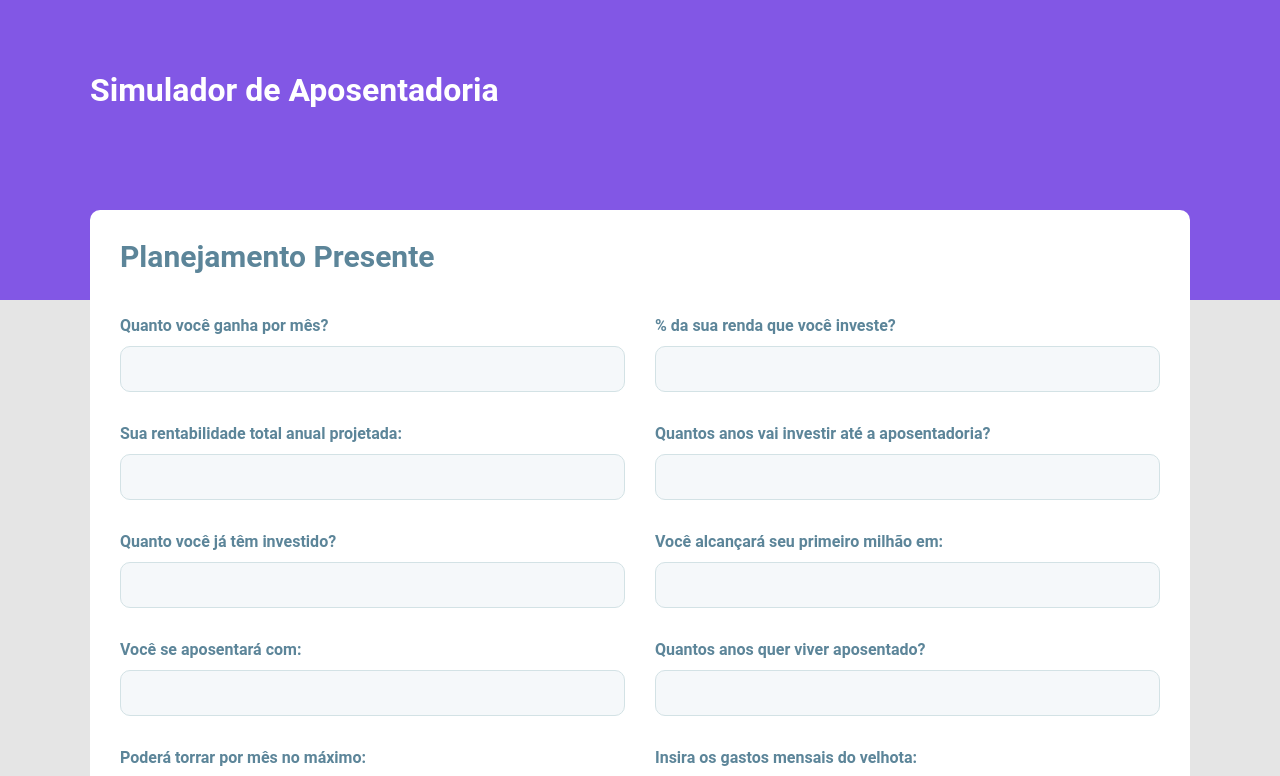
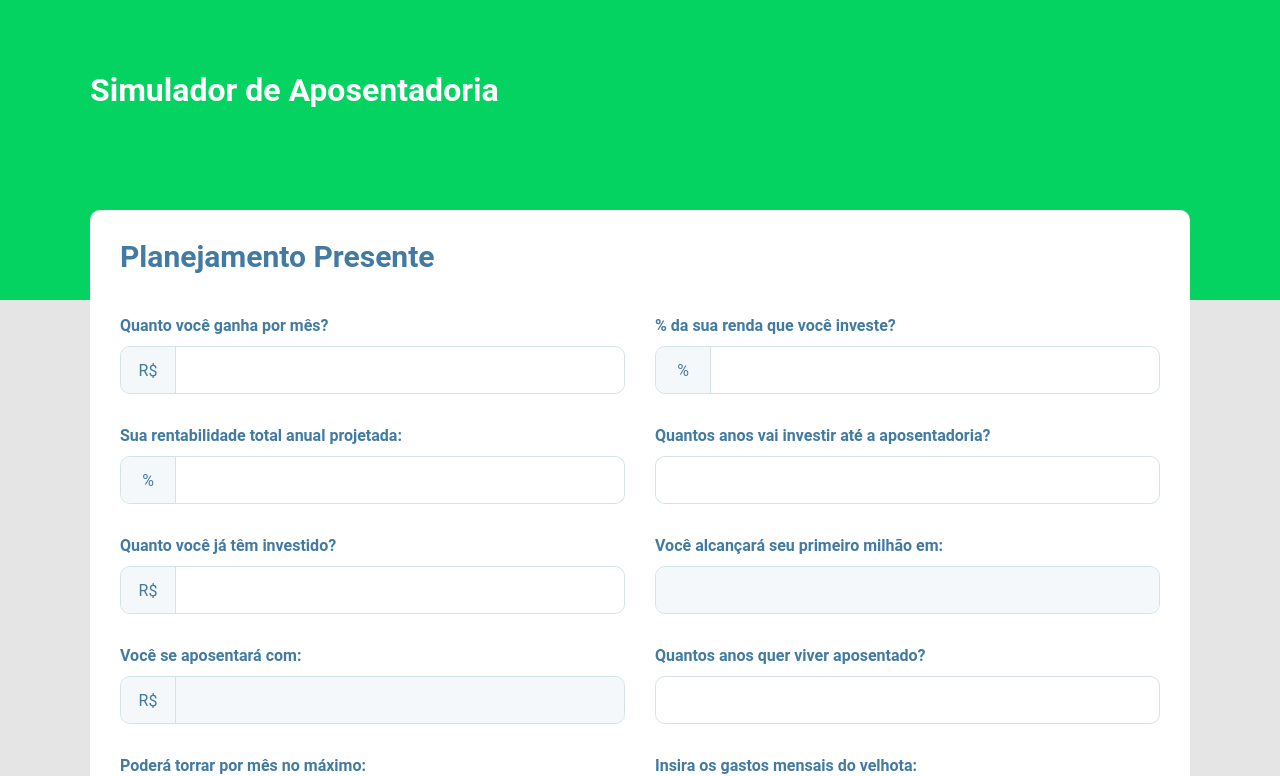
Before and after one commit to almerindopaixao/simulador-aposentadoria, a Next.js app: page / in a window 1280 px wide. Shown: the top 776 px of the page. Built offline with nearby package versions, Linux system fonts and the light colour scheme.

Commit message:
feat: add custom inputs

```diff
--- a/src/components/Field/index.tsx
+++ b/src/components/Field/index.tsx
@@ -1,15 +1,56 @@
+/* eslint-disable @typescript-eslint/no-explicit-any */
 import { Container, Label } from './styled';
 import { Input } from '../.';
+import { useCallback, Dispatch, SetStateAction, ChangeEvent } from 'react';
+import { Icons, Masks } from '../../domain';
+import { currency, years, percent } from '../../utils/masks';
 
 export type FieldProps = {
-  title: string;
+  label: string;
+  name: string;
+  type?: string;
+  value: string;
+  icon?: Icons;
+  mask?: Masks;
+  maxLength?: number;
+  disabled: boolean;
+  setValue: Dispatch<SetStateAction<any>>;
 };
 
-export default function Field(props: FieldProps) {
+export default function Field({
+  type = 'text',
+  mask,
+  setValue,
+  ...props
+}: FieldProps) {
+  const handleChange = useCallback(
+    (e: ChangeEvent<HTMLInputElement>) => {
+      const masks = {
+        currency,
+        percent,
+        years,
+      };
+
+      const value = mask ? masks[mask](e) : e.target.value;
+
+      setValue(value);
+    },
+    [mask, setValue],
+  );
+
   return (
     <Container>
-      <Label>{props.title}</Label>
-      <Input />
+      <Label>{props.label}</Label>
+      <Input
+        maxLength={props.maxLength}
+        icon={props.icon}
+        id={props.name}
+        name={props.name}
+        type={type}
+        value={props.value}
+        disabled={props.disabled}
+        onChange={handleChange}
+      />
     </Container>
   );
 }
--- a/src/components/Header/styled.ts
+++ b/src/components/Header/styled.ts
@@ -15,5 +15,9 @@ export const Container = styled.header`
     display: flex;
     flex-direction: column;
     justify-content: center;
+
+    @media (max-width: 600px) {
+      padding: ${({ theme }) => theme.spacings.medium};
+    }
   }
 `;
--- a/src/components/Input/index.tsx
+++ b/src/components/Input/index.tsx
@@ -1,9 +1,21 @@
-import { Container, Input } from './styled';
+import { InputHTMLAttributes } from 'react';
+import { Container, Input, IconContainer } from './styled';
+import { Icons } from '../../domain';
 
-export default function CustomInput() {
+export type CustomInputProps = InputHTMLAttributes<HTMLInputElement> & {
+  icon?: Icons;
+};
+
+export default function CustomInput(props: CustomInputProps) {
+  const hasIcon = !!props.icon;
   return (
     <Container>
-      <Input type="text" />
+      {hasIcon && (
+        <IconContainer>
+          <span>{props.icon}</span>
+        </IconContainer>
+      )}
+      <Input hasIcon={hasIcon} autoComplete="off" {...props} />
     </Container>
   );
 }
--- a/src/components/Input/styled.ts
+++ b/src/components/Input/styled.ts
@@ -1,19 +1,51 @@
 import styled from 'styled-components';
 
-export const Container = styled.div``;
+export type InputProps = {
+  hasIcon: boolean;
+};
+export const IconContainer = styled.div`
+  background: #f5f8fa;
+  border-right: 1px solid #d3e2e5;
+  height: 46px;
+  display: flex;
+  align-items: center;
+  justify-content: center;
+  border-radius: 10px 0 0 10px;
+  width: 5.5rem;
 
-export const Input = styled.input`
-  width: 100%;
-  background: #f5f8fa;
-  border: 1px solid #d3e2e5;
-  border-radius: 10px;
-  margin-top: 8px;
-  outline: none;
-  color: ${({ theme }) => theme.colors.text};
-  height: 46px;
-  padding: 0 24px;
-
-  &:focus {
-    border-color: ${({ theme }) => theme.colors.primaryLight};
+  span {
+    display: block;
+    font-size: 1.6rem;
   }
 `;
+
+export const Input = styled.input<InputProps>`
+  width: ${({ hasIcon }) => (hasIcon ? 'calc(100% - 5.5rem)' : '100%')};
+  border-radius: ${({ hasIcon }) => (hasIcon ? '0 10px 10px 0' : '10px')};
+  border: none;
+  outline: none;
+  height: 46px;
+  color: ${({ theme }) => theme.colors.text};
+  padding: 0 20px;
+  font-size: 1.8rem;
+
+  &:disabled {
+    color: #114b5f;
+    font-weight: bold;
+    font-size: 2rem;
+    background: #f5f8fa;
+  }
+`;
+
+export const Container = styled.div`
+  display: flex;
+  align-items: center;
+  border: 1px solid #d3e2e5;
+  margin-top: 8px;
+  border-radius: 10px;
+  width: 100%;
+
+  &:focus-within {
+    border-color: ${({ theme }) => theme.colors.primaryDark};
+  }
+`;
--- a/src/components/MainContainer/styled.ts
+++ b/src/components/MainContainer/styled.ts
@@ -5,5 +5,9 @@ export const Container = styled.main`
     margin: 0 auto;
     padding: ${theme.spacings.large};
     max-width: 116rem;
+
+    @media (max-width: 600px) {
+      padding: ${theme.spacings.small};
+    }
   `}
 `;
--- a/src/container/HomePage/index.tsx
+++ b/src/container/HomePage/index.tsx
@@ -1,3 +1,4 @@
+import { useState, Dispatch, SetStateAction } from 'react';
 import {
   Footer,
   Header,
@@ -7,38 +8,225 @@ import {
   Box,
   Form,
 } from '../../components';
+import { Icons, Masks } from '../../domain';
 import { GridLayout } from '../../styles/layout';
 import { SiteConfig } from '../../config/sinte-config';
 
+export type FieldsData<T> = {
+  legend: string;
+  fields: {
+    name: string;
+    label: string;
+    value: string;
+    disabled?: boolean;
+    icon?: Icons;
+    mask: Masks;
+    maxLength?: number;
+    fn: Dispatch<SetStateAction<T>>;
+  }[];
+};
+
 export default function HomePage() {
-  const planejamentoPresente = {
+  const [ganhoMensal, setGanhoMensal] = useState('');
+  const [investimentoMensal, setInvestimentoMensal] = useState('');
+  const [rentabilidade, setRentabilidade] = useState('');
+  const [anosAposentadoria, setAnosAposentadoria] = useState('');
+  const [temInvestido, setTemInvestido] = useState('');
+  const [primeiroMilhao, setPrimeiroMilhao] = useState('');
+  const [aposentaCom, setAposentaCom] = useState('');
+  const [anosViverAposentado, setAnosViverAposentado] = useState('');
+  const [maximoTorrar, setMaximoTorrar] = useState('');
+  const [gastosVelhota, setGastosVelhota] = useState('');
+  const [quantosAnosRico, setQuantosAnosRico] = useState('');
+  const [quantoQuerAposentar, setQuantoQuerAposentar] = useState('');
+  const [quantoTempoAposentadoria, setQuantoTempoAposentadoria] = useState('');
+  const [rentabilidadeAnual, setRentabilidadeAnual] = useState('');
+  const [quantoJaInvestido, setQuantoJaInvestido] = useState('');
+  const [quantoDeveraInvestir, setQuantoDeveraInvestir] = useState('');
+  const [quantosAnosAposentado, setQuantosAnosAposentado] = useState('');
+  const [quantoGastarAposentado, setQuantoGastarAposentado] = useState('');
+  const [quantoHerancaDeixar, setQuantoHerancaDeixar] = useState('');
+
+  const planejamentoPresente: FieldsData<string> = {
     legend: 'Planejamento Presente',
     fields: [
-      { title: 'Quanto você ganha por mês?' },
-      { title: '% da sua renda que você investe?' },
-      { title: 'Sua rentabilidade total anual projetada:' },
-      { title: 'Quantos anos vai investir até a aposentadoria?' },
-      { title: 'Quanto você já têm investido?' },
-      { title: 'Você alcançará seu primeiro milhão em:' },
-      { title: 'Você se aposentará com:' },
-      { title: 'Quantos anos quer viver aposentado?' },
-      { title: 'Poderá torrar por mês no máximo:' },
-      { title: 'Insira os gastos mensais do velhota:' },
-      { title: 'Quantos anos vivendo como aposentado rico?' },
+      {
+        label: 'Quanto você ganha por mês?',
+        name: 'ganhoMensal',
+        value: ganhoMensal,
+        fn: setGanhoMensal,
+        icon: Icons.money,
+        mask: 'currency',
+        maxLength: 20,
+      },
+      {
+        label: '% da sua renda que você investe?',
+        name: 'investimentoMensal',
+        value: investimentoMensal,
+        fn: setInvestimentoMensal,
+        icon: Icons.percent,
+        mask: 'percent',
+        maxLength: 6,
+      },
+      {
+        label: 'Sua rentabilidade total anual projetada:',
+        name: 'rentabilidade',
+        value: rentabilidade,
+        fn: setRentabilidade,
+        icon: Icons.percent,
+        mask: 'percent',
+        maxLength: 6,
+      },
+      {
+        label: 'Quantos anos vai investir até a aposentadoria?',
+        name: 'anosAposentadoria',
+        value: anosAposentadoria,
+        fn: setAnosAposentadoria,
+        mask: 'years',
+        maxLength: 3,
+      },
+      {
+        label: 'Quanto você já têm investido?',
+        name: 'temInvestido',
+        value: temInvestido,
+        fn: setTemInvestido,
+        icon: Icons.money,
+        mask: 'currency',
+        maxLength: 20,
+      },
+      {
+        label: 'Você alcançará seu primeiro milhão em:',
+        name: 'primeiroMilhao',
+        value: primeiroMilhao,
+        fn: setPrimeiroMilhao,
+        disabled: true,
+        mask: 'years',
+        maxLength: 3,
+      },
+      {
+        label: 'Você se aposentará com:',
+        name: 'aposentaCom',
+        value: aposentaCom,
+        fn: setAposentaCom,
+        disabled: true,
+        icon: Icons.money,
+        mask: 'currency',
+        maxLength: 20,
+      },
+      {
+        label: 'Quantos anos quer viver aposentado?',
+        name: 'anosViverAposentado',
+        value: anosViverAposentado,
+        fn: setAnosViverAposentado,
+        mask: 'years',
+        maxLength: 3,
+      },
+      {
+        label: 'Poderá torrar por mês no máximo:',
+        name: 'maximoTorrar',
+        value: maximoTorrar,
+        fn: setMaximoTorrar,
+        disabled: true,
+        icon: Icons.money,
+        mask: 'currency',
+        maxLength: 20,
+      },
+      {
+        label: 'Insira os gastos mensais do velhota:',
+        name: 'gastosVelhota',
+        value: gastosVelhota,
+        fn: setGastosVelhota,
+        icon: Icons.money,
+        mask: 'currency',
+        maxLength: 20,
+      },
+      {
+        label: 'Quantos anos vivendo como aposentado rico?',
+        name: 'quantosAnosRico',
+        value: quantosAnosRico,
+        fn: setQuantosAnosRico,
+        disabled: true,
+        mask: 'years',
+        maxLength: 3,
+      },
     ],
   };
 
-  const planejamentoFuturo = {
+  const planejamentoFuturo: FieldsData<string> = {
     legend: 'Planejamento Futuro',
     fields: [
-      { title: 'Com quanto você quer se aposentar?' },
-      { title: 'Quanto tempo você têm até a aposentadoria' },
-      { title: 'Sua rentabilidade total anual projetada?' },
-      { title: 'Quanto você já têm investido?' },
-      { title: 'Quanto você deverá investir por mês:' },
-      { title: 'Quantos anos você pretende viver aposentado?' },
-      { title: 'Quanto você quer gastar por mês aposentado?' },
-      { title: 'Quanto de herança você vai deixar:' },
+      {
+        label: 'Com quanto você quer se aposentar?',
+        name: 'quantoQuerAposentar',
+        value: quantoQuerAposentar,
+        fn: setQuantoQuerAposentar,
+        icon: Icons.money,
+        mask: 'currency',
+        maxLength: 20,
+      },
+      {
+        label: 'Quanto tempo você têm até a aposentadoria',
+        name: 'quantoTempoAposentadoria',
+        value: quantoTempoAposentadoria,
+        fn: setQuantoTempoAposentadoria,
+        mask: 'years',
+        maxLength: 3,
+      },
+      {
+        label: 'Sua rentabilidade total anual projetada?',
+        name: 'rentabilidadeAnual',
+        value: rentabilidadeAnual,
+        fn: setRentabilidadeAnual,
+        icon: Icons.percent,
+        mask: 'percent',
+        maxLength: 6,
+      },
+      {
+        label: 'Quanto você já têm investido?',
+        name: 'quantoJaInvestido',
+        value: quantoJaInvestido,
+        fn: setQuantoJaInvestido,
+        icon: Icons.money,
+        mask: 'currency',
+        maxLength: 20,
+      },
+      {
+        label: 'Quanto você deverá investir por mês:',
+        name: 'quantoDeveraInvestir',
+        value: quantoDeveraInvestir,
+        fn: setQuantoDeveraInvestir,
+        disabled: true,
+        icon: Icons.money,
+        mask: 'currency',
+        maxLength: 20,
+      },
+      {
+        label: 'Quantos anos você pretende viver aposentado?',
+        name: 'quantosAnosAposentado',
+        value: quantosAnosAposentado,
+        fn: setQuantosAnosAposentado,
+        mask: 'years',
+        maxLength: 3,
+      },
+      {
+        label: 'Quanto você quer gastar por mês aposentado?',
+        name: 'quantoGastarAposentado',
+        value: quantoGastarAposentado,
+        fn: setQuantoGastarAposentado,
+        icon: Icons.money,
+        mask: 'currency',
+        maxLength: 20,
+      },
+      {
+        label: 'Quanto de herança você vai deixar:',
+        name: 'quantoHerancaDeixar',
+        value: quantoHerancaDeixar,
+        fn: setQuantoHerancaDeixar,
+        disabled: true,
+        icon: Icons.money,
+        mask: 'currency',
+        maxLength: 20,
+      },
     ],
   };
 
@@ -50,8 +238,18 @@ export default function HomePage() {
         <Box marginTop="-12rem">
           <Form legend={planejamentoPresente.legend}>
             <GridLayout>
-              {planejamentoPresente.fields.map((value, i) => (
-                <Field key={i} title={value.title} />
+              {planejamentoPresente.fields.map((field, i) => (
+                <Field
+                  key={i}
+                  maxLength={field.maxLength}
+                  mask={field.mask}
+                  icon={field.icon}
+                  disabled={field.disabled || false}
+                  label={field.label}
+                  name={field.name}
+                  setValue={field.fn}
+                  value={field.value}
+                />
               ))}
             </GridLayout>
           </Form>
@@ -60,8 +258,18 @@ export default function HomePage() {
         <Box marginBlock="12rem">
           <Form legend={planejamentoFuturo.legend}>
             <GridLayout>
-              {planejamentoFuturo.fields.map((value, i) => (
-                <Field key={i} title={value.title} />
+              {planejamentoFuturo.fields.map((field, i) => (
+                <Field
+                  key={i}
+                  maxLength={field.maxLength}
+                  mask={field.mask}
+                  icon={field.icon}
+                  disabled={field.disabled || false}
+                  label={field.label}
+                  name={field.name}
+                  setValue={field.fn}
+                  value={field.value}
+                />
               ))}
             </GridLayout>
           </Form>
--- /dev/null
+++ b/src/domain/Icons.ts
@@ -0,0 +1,4 @@
+export enum Icons {
+  money = 'R$',
+  percent = '%',
+}
--- /dev/null
+++ b/src/domain/index.ts
@@ -0,0 +1,5 @@
+import { Icons } from './Icons';
+import { Masks } from './masks';
+
+export { Icons };
+export type { Masks };
--- /dev/null
+++ b/src/domain/masks.ts
@@ -0,0 +1 @@
+export type Masks = 'currency' | 'percent' | 'years';
--- a/src/styles/theme.ts
+++ b/src/styles/theme.ts
@@ -1,12 +1,12 @@
 export const theme = {
   colors: {
-    primary: '#8257E5',
-    primaryDark: '#774FD1',
-    primaryLight: '#BDA5F6',
-    secondary: '#04D361',
-    secondayDark: '#04BF58',
+    primary: '#04D361',
+    primaryDark: '#04BF58',
+    secondary: '#8257E5',
+    secondayDark: '#774FD1',
+    secondaryLight: '#BDA5F6',
     background: '#E5E5E5',
-    text: '#5c8599',
+    text: '#427aa1',
   },
   spacings: {
     small: '1rem',
--- /dev/null
+++ b/src/utils/masks.ts
@@ -0,0 +1,23 @@
+import { ChangeEvent } from 'react';
+
+export function currency(e: ChangeEvent<HTMLInputElement>): string {
+  const value = e.target.value;
+  const newValue = value
+    .replace(/\D/g, '')
+    .replace(/(\d)(\d{2})$/, '$1,$2')
+    .replace(/(?=(\d{3})+(\D))\B/g, '.');
+
+  return newValue;
+}
+
+export function percent(e: ChangeEvent<HTMLInputElement>): string {
+  const value = e.target.value;
+  const newValue = value.replace(/\D/g, '').replace(/(\d)(\d{2})$/, '$1,$2');
+  return newValue;
+}
+
+export function years(e: ChangeEvent<HTMLInputElement>): string {
+  const value = e.target.value;
+  const newValue = value.replace(/\D/g, '');
+  return newValue;
+}
```
